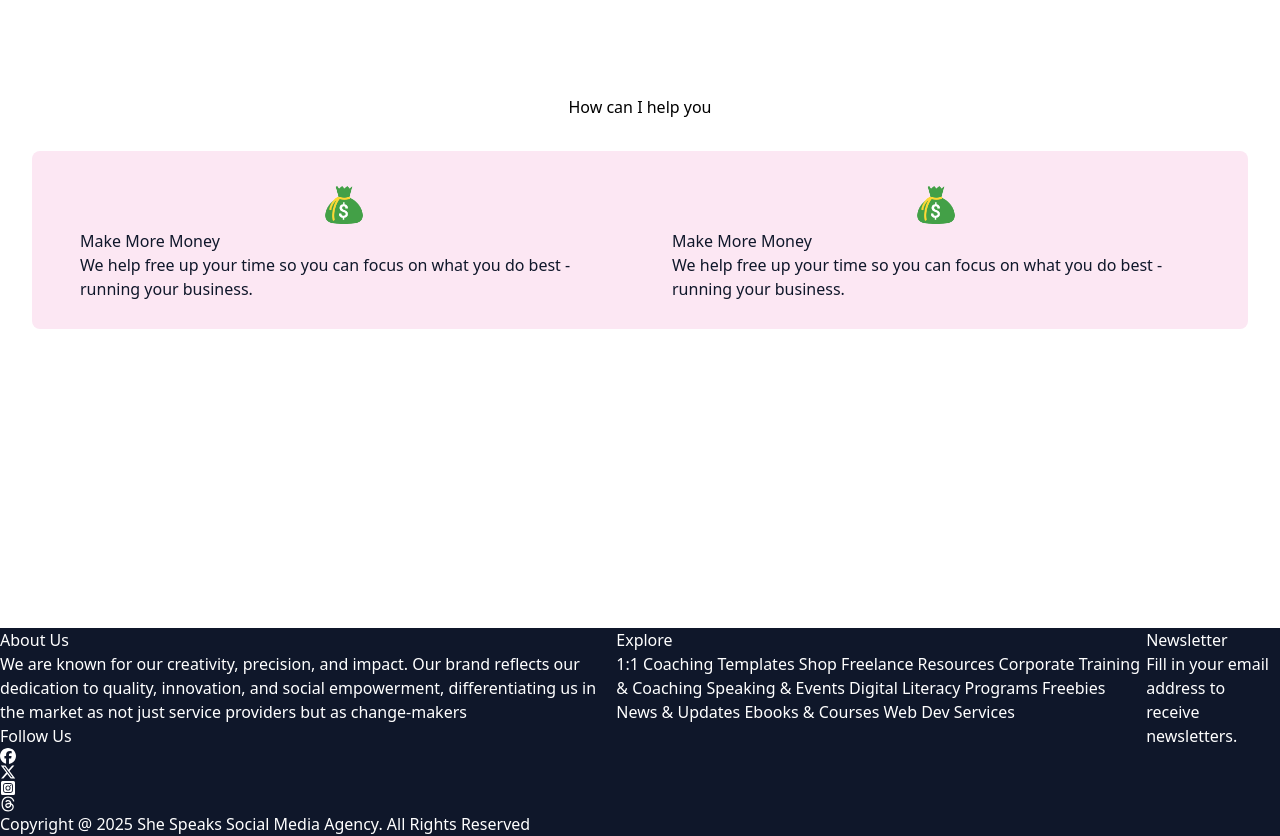
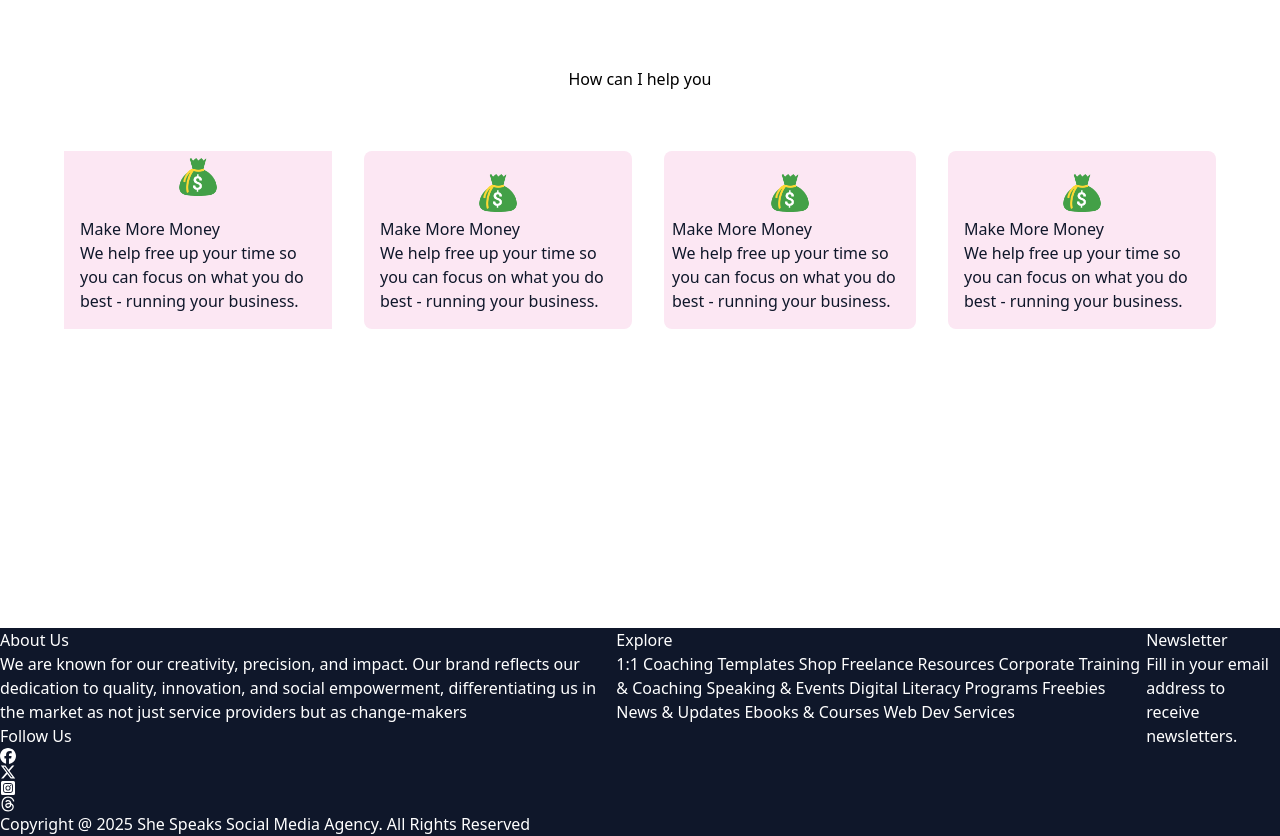
Before and after one commit to MatthewsRicky/shespeaksocial, a Next.js app: page / in a window 1280 px wide. Shown: the part 1020-1856 px from the top of the page. Built offline with nearby package versions, Linux system fonts and the light colour scheme.

Commit message:
more styling

```diff
--- a/components/ServiceCards.tsx
+++ b/components/ServiceCards.tsx
@@ -7,23 +7,34 @@ const ServiceCards = () => {
 			<header>
 				<h1>How can I help you</h1>
 				</header>
-				<div className="flex items-center justify-between px-4 py-3 bg-pink-100  rounded-lg  m-8 text-slate-900">
-					<div className="flex sm:flex-col items-center justify-between  px-2 m-4 ">
+				<div className="flex sm:flex-row flex-col items-center justify-between px-4 py-3  rounded-lg  m-8 text-slate-900">
+					<div className="flex sm:flex-col items-center justify-between min-w-8  px-2 m-4 bg-pink-100">
+						<Image src="/make-money.png" alt="make-money icon" width={50} height={50} />
+						<div className="flex-col gap-4 items-center justify-between rounded-lg py-4 px-2 ">
+							<h2>Make More Money</h2>
+							<p>We help free up your time so you can focus on what you do best - running your business.</p>
+						</div>
+					</div>
+					<div className="flex sm:flex-col items-center justify-between rounded-lg py-4 px-2 m-4 bg-pink-100">
 						<Image src="/make-money.png" alt="make-money icon" width={50} height={50} />
 						<div className="flex-col gap-4 items-center justify-between px-2 ">
 							<h2>Make More Money</h2>
 							<p>We help free up your time so you can focus on what you do best - running your business.</p>
 						</div>
-					</div><div className="flex sm:flex-col items-center justify-between px-2 m-4 ">
+					</div>	<div className="flex sm:flex-col items-center justify-between rounded-lg py-4  px22 m-4 bg-pink-100">
 						<Image src="/make-money.png" alt="make-money icon" width={50} height={50} />
 						<div className="flex-col gap-4 items-center justify-between px-2 ">
 							<h2>Make More Money</h2>
 							<p>We help free up your time so you can focus on what you do best - running your business.</p>
 						</div>
 					</div>
-
-
-
+					<div className="flex sm:flex-col items-center justify-between rounded-lg py-4 px-2 m-4 bg-pink-100">
+						<Image src="/make-money.png" alt="make-money icon" width={50} height={50} />
+						<div className="flex-col gap-4 items-center justify-between px-2 ">
+							<h2>Make More Money</h2>
+							<p>We help free up your time so you can focus on what you do best - running your business.</p>
+						</div>
+					</div>
 				</div>
 
 		</div>
```
